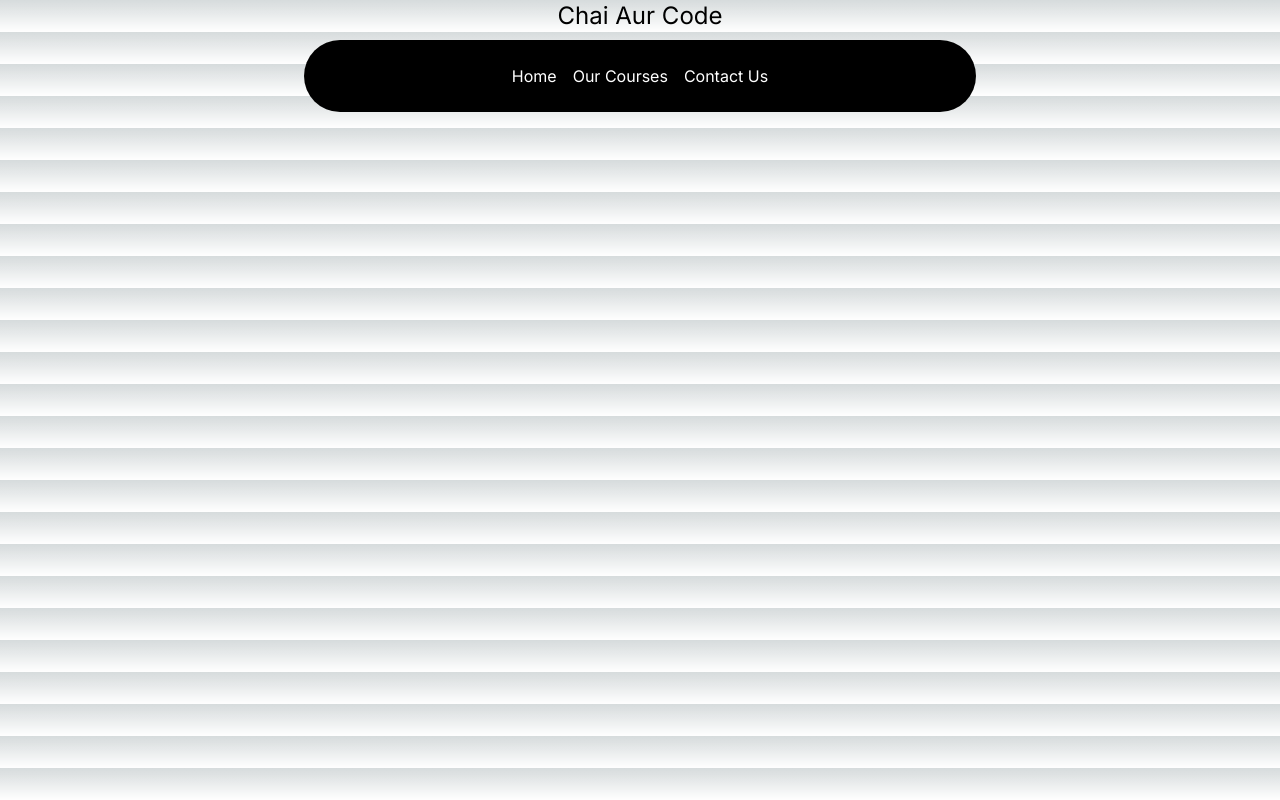
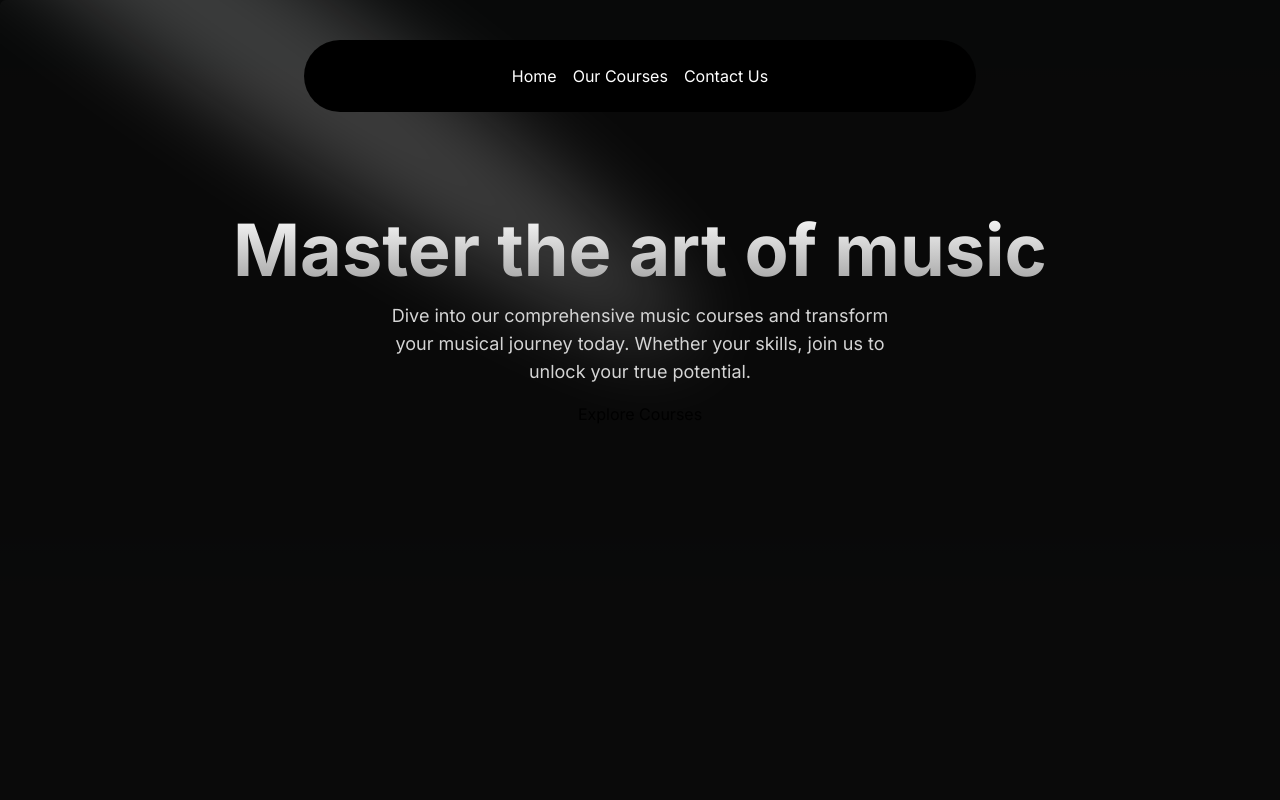
Before and after one commit to STRANJaR/music_next_js, a Next.js app: page / in a window 1280 px wide. Built offline with nearby package versions, Linux system fonts and the light colour scheme.

Commit message:
spotlight|Hero section added

```diff
--- a/src/app/layout.tsx
+++ b/src/app/layout.tsx
@@ -18,7 +18,10 @@
   return (
     <html lang="en" className="dark">
       <body className={inter.className}>{children}</body>
-      <Navbar/>
+
+      <div className="relative w-full flex items-center justify-center">
+        <Navbar/>
+      </div>
     </html>
   );
 }
--- a/src/app/page.tsx
+++ b/src/app/page.tsx
@@ -1,7 +1,10 @@
 import Image from "next/image";
+import HeroSection from "@/components/HeroSection";
 
 export default function Home() {
   return (
-    <h1 className="text-2xl text-center">Chai Aur Code</h1>
+    <main className="min-h-screen bg-black/[0.96] antialiased bg-grid-white/[0.02]">
+      <HeroSection/>
+    </main>
   );
 }
--- /dev/null
+++ b/src/components/HeroSection.tsx
@@ -0,0 +1,41 @@
+import React from 'react';
+import Link from 'next/link';
+import { Spotlight } from './ui/Spotlight';
+
+function HeroSection() {
+  return (
+    <div
+    className='h-auto md:h-[40rem] w-full rounded-md flex
+    flex-col items-center justify-center relative
+     overflow-hidden mx-auto py-10 md:py-0'
+    >
+         <Spotlight
+        className="-top-40 left-0 md:left-60 md:-top-20"
+        fill="white"
+      />
+
+        <div
+        className='p-4 relative z-10 w-full text-center'
+        >
+            <h1
+            className="mt-20 md:mt-0 text-4xl md:text-7xl font-bold bg-clip-text text-transparent bg-gradient-to-b from-neutral-50 to-neutral-400"
+            >Master the art of music
+            </h1>
+
+
+            <p
+            className="mt-4 font-normal text-base md:text-lg text-neutral-300 max-w-lg mx-auto"
+            >   Dive into our comprehensive music courses and
+                transform your musical journey today. Whether
+                your skills, join us to unlock your true potential.
+            </p>
+
+            <div className='mt-4'>
+                <Link href={'/courses'} >Explore Courses</Link>
+            </div>
+        </div>
+    </div>
+  )
+}
+
+export default HeroSection
--- /dev/null
+++ b/src/components/ui/Spotlight.tsx
@@ -0,0 +1,56 @@
+import React from "react";
+import { cn } from "@/utils/cn";
+
+type SpotlightProps = {
+  className?: string;
+  fill?: string;
+};
+
+export const Spotlight = ({ className, fill }: SpotlightProps) => {
+  return (
+    <svg
+      className={cn(
+        "animate-spotlight pointer-events-none absolute z-[1]  h-[169%] w-[138%] lg:w-[84%] opacity-0",
+        className
+      )}
+      xmlns="http://www.w3.org/2000/svg"
+      viewBox="0 0 3787 2842"
+      fill="none"
+    >
+      <g filter="url(#filter)">
+        <ellipse
+          cx="1924.71"
+          cy="273.501"
+          rx="1924.71"
+          ry="273.501"
+          transform="matrix(-0.822377 -0.568943 -0.568943 0.822377 3631.88 2291.09)"
+          fill={fill || "white"}
+          fillOpacity="0.21"
+        ></ellipse>
+      </g>
+      <defs>
+        <filter
+          id="filter"
+          x="0.860352"
+          y="0.838989"
+          width="3785.16"
+          height="2840.26"
+          filterUnits="userSpaceOnUse"
+          colorInterpolationFilters="sRGB"
+        >
+          <feFlood floodOpacity="0" result="BackgroundImageFix"></feFlood>
+          <feBlend
+            mode="normal"
+            in="SourceGraphic"
+            in2="BackgroundImageFix"
+            result="shape"
+          ></feBlend>
+          <feGaussianBlur
+            stdDeviation="151"
+            result="effect1_foregroundBlur_1065_8"
+          ></feGaussianBlur>
+        </filter>
+      </defs>
+    </svg>
+  );
+};
--- a/tailwind.config.ts
+++ b/tailwind.config.ts
@@ -9,6 +9,23 @@
   darkMode: 'class',
   theme: {
     extend: {
+
+      animation: {
+        spotlight: "spotlight 2s ease .75s 1 forwards",
+      },
+      keyframes: {
+        spotlight: {
+          "0%": {
+            opacity: '0',
+            transform: "translate(-72%, -62%) scale(0.5)",
+          },
+          "100%": {
+            opacity: '1',
+            transform: "translate(-50%,-40%) scale(1)",
+          },
+        },
+      },
+
       backgroundImage: {
         "gradient-radial": "radial-gradient(var(--tw-gradient-stops))",
         "gradient-conic":
```
